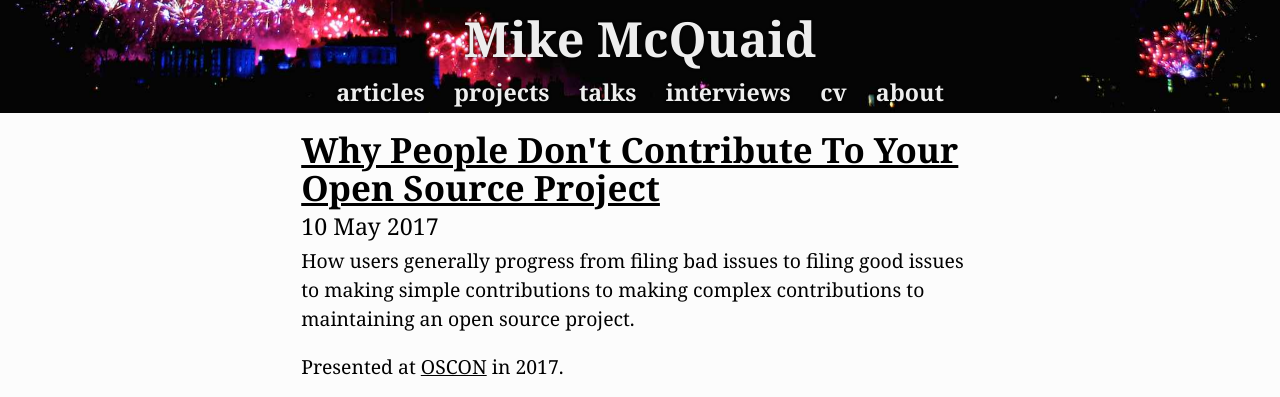
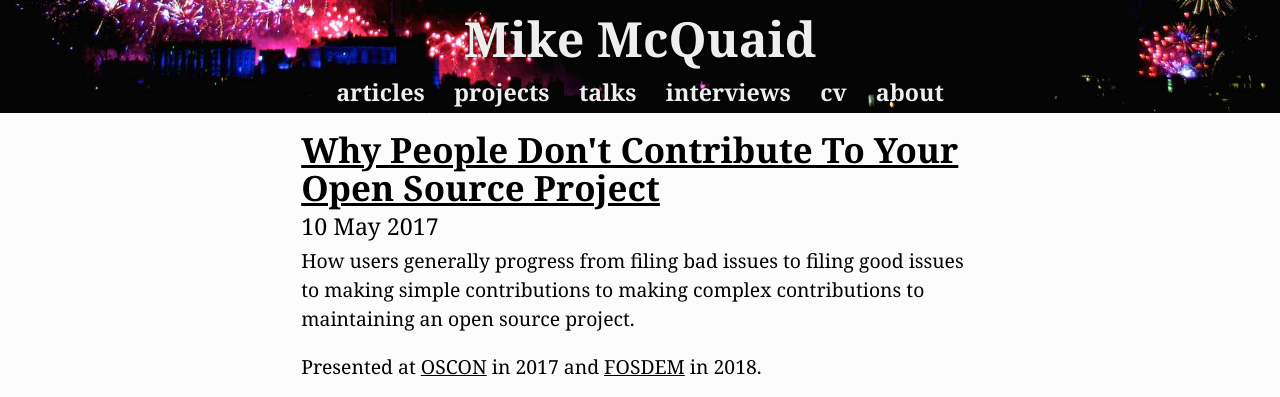
Before and after one commit to MikeMcQuaid/mikemcquaid.com, a Jekyll site: the page built from _talks/2017-05-10-why-people-dont-contribute-to-your-open-source-project.md, in a window 1280 px wide, cut to the strip 0-397 px from the top of the page. Built offline with Jekyll 4.4.1, drawn with Linux system fonts in a browser that asks for light colours.

Commit message:
Add FOSDEM talk.

```diff
--- a/_talks/2017-05-10-why-people-dont-contribute-to-your-open-source-project.md
+++ b/_talks/2017-05-10-why-people-dont-contribute-to-your-open-source-project.md
@@ -5,4 +5,4 @@ speakerdeck-id: 939c3784951c4a4d8934f65ce2b7543c
 speakerdeck-ratio: 1.77777777777778
 youtube-id: ZQXy8bwKXlo
 ---
-Presented at [OSCON](https://conferences.oreilly.com/oscon/oscon-tx) in 2017.
+Presented at [OSCON](https://conferences.oreilly.com/oscon/oscon-tx) in 2017 and [FOSDEM](https://fosdem.org/) in 2018.
```
